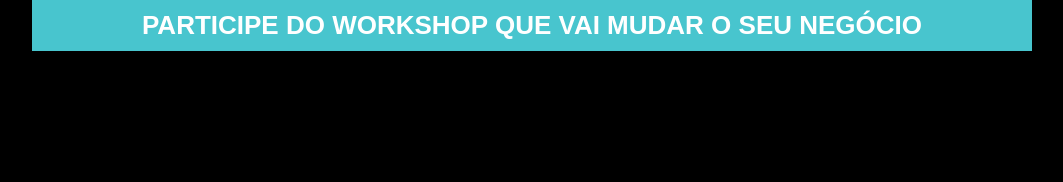
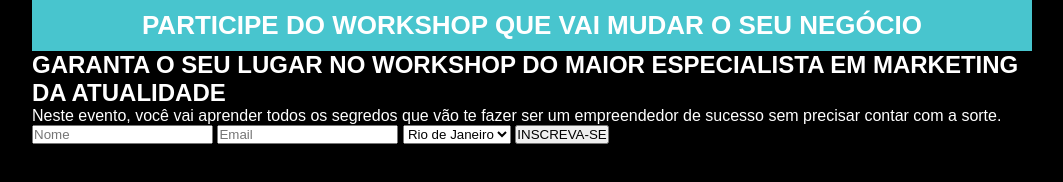
Before and after one commit to GabrielFavarin/paginaDeCaptura, a plain HTML site: page index.html in a window 1280 px wide. Shown: the whole page, without its empty margins (108-1171 px from the left). Drawn offline with Linux system fonts and the light colour scheme.

Commit message:
Main content

```diff
--- a/css/style.css
+++ b/css/style.css
@@ -23,3 +23,7 @@ header{
 .title{
     font-size: 26px;
 }
+
+section{
+    color: white;
+}
--- a/index.html
+++ b/index.html
@@ -1,5 +1,6 @@
 <!DOCTYPE html>
 <html lang="pt-br">
+
 <head>
     <meta charset="UTF-8">
     <meta name="viewport" content="width=device-width, initial-scale=1.0">
@@ -7,12 +8,36 @@
     <link rel="stylesheet" type="text/css" href="./css/style.css">
     <title>Workshop</title>
 </head>
+
 <body>
 
     <div class="container">
-    <header>
-        <h1 class="title">PARTICIPE DO WORKSHOP QUE VAI MUDAR O SEU NEGÓCIO</h1>
-    </header>
+        <header>
+            <h1 class="title">PARTICIPE DO WORKSHOP QUE VAI MUDAR O SEU NEGÓCIO</h1>
+        </header>
+
+        <section>
+            <div class="formContainer">
+                <h2>GARANTA O SEU LUGAR NO WORKSHOP DO MAIOR ESPECIALISTA EM MARKETING DA ATUALIDADE</h2>
+                <P>Neste evento, você vai aprender todos os segredos que vão te fazer ser um empreendedor de sucesso sem precisar contar com a sorte.</P>
+                <form>
+                    <input type="text" id="name" name="name" placeholder="Nome">
+                    <input type="email" id="email" name="email" placeholder="Email">
+                    <select name="place">
+                        <option value="rj">Rio de Janeiro</option>
+                        <option value="sp">São Paulo</option>
+                        <option value="mg">Minas Gerais</option>
+                        <option value="es">Espirito Santo</option>
+                    </select>
+                        <input type="submit" value="INSCREVA-SE">
+                </form>
+
+
+
+
+
+            </div>
+        </section>
 
 
 
@@ -20,4 +45,5 @@
 
     </div>
 </body>
+
 </html>
```
